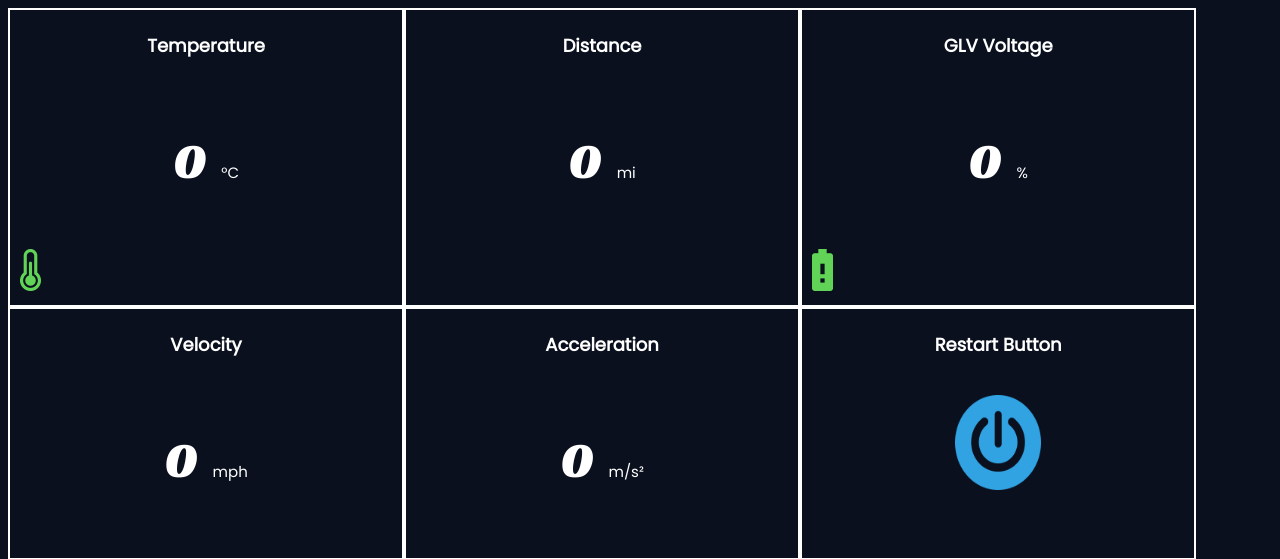
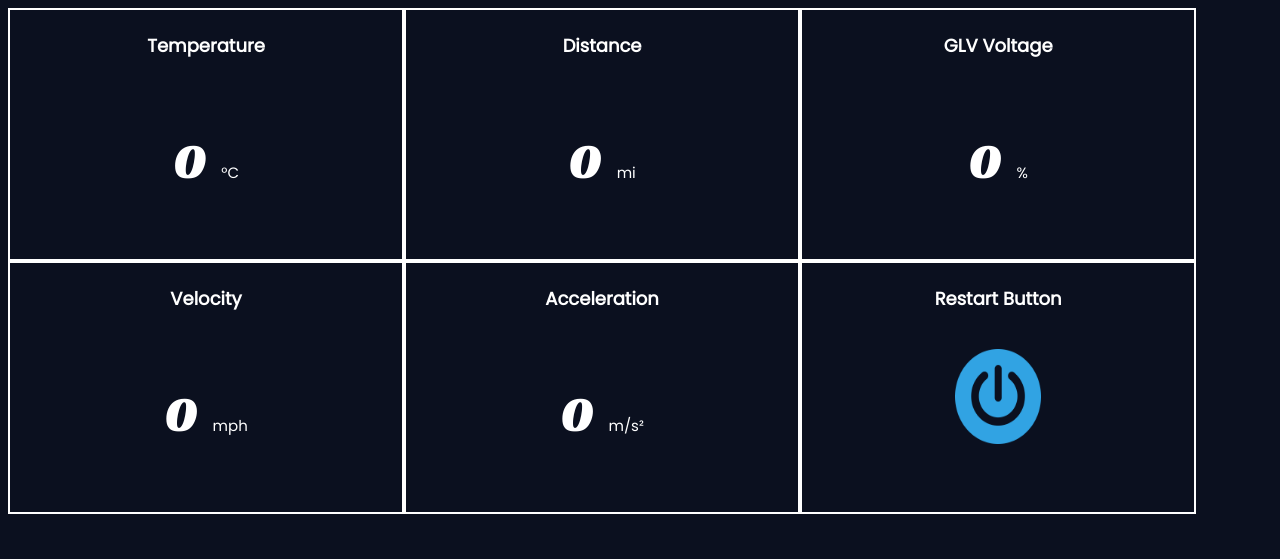
Before and after one commit to Princeton-Racing-Electric/Dashboard, a Flask app: page / in a window 1280 px wide. Shown: the top 559 px of the page. Run offline with Flask 2, Linux system fonts and the light colour scheme; parts of the project's set-up code (start-up, migrations or seed data) failed here and were passed over.

Commit message:
comment out pictures

```diff
--- a/Server/templates/boardv2.html
+++ b/Server/templates/boardv2.html
@@ -80,7 +80,6 @@
                     <p style="color:white; font-family: 'Poppins', cursive; text-align:center;font-size: 15px;">&#176C</p>
                   </div>
                 </div>
-                <img id = "temp_picture" src="Green_Temp_Icon.png" style="width:21px;height:42px;">
             </div>
             <div class = "box-cell box2">
               <h1 style="color:white; font-family: 'Poppins', sans-serif;text-align:center; font-size: 18px;">Distance</h1>
@@ -103,9 +102,10 @@
                   <p style="color:white; font-family: 'Poppins', sans-serif; font-size: 15px;">%</p>
                 </div>
               </div>
-              <img id = "battery_picture" src="Green_Battery_Icon.png" style="width:21px;height:42px;">
             </div>
           </div>
+          <!-- <img id = "battery_picture" src="Green_Battery_Icon.png" style="width:21px;height:42px;"> originally line 106-->
+          <!-- <img id = "temp_picture" src="Green_Temp_Icon.png" style="width:21px;height:42px;"> originally line 83-->
           <!-- end first row -->
           <!-- second row -->
           <div class = "box-row">
```
